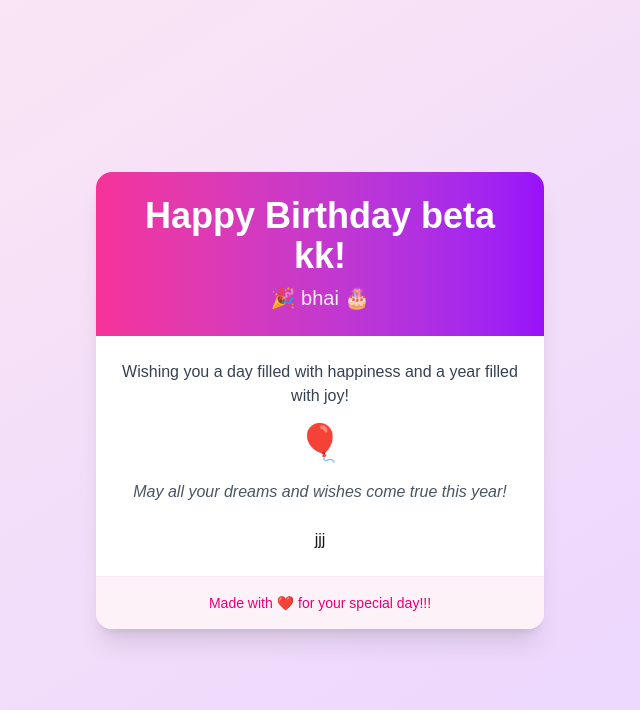
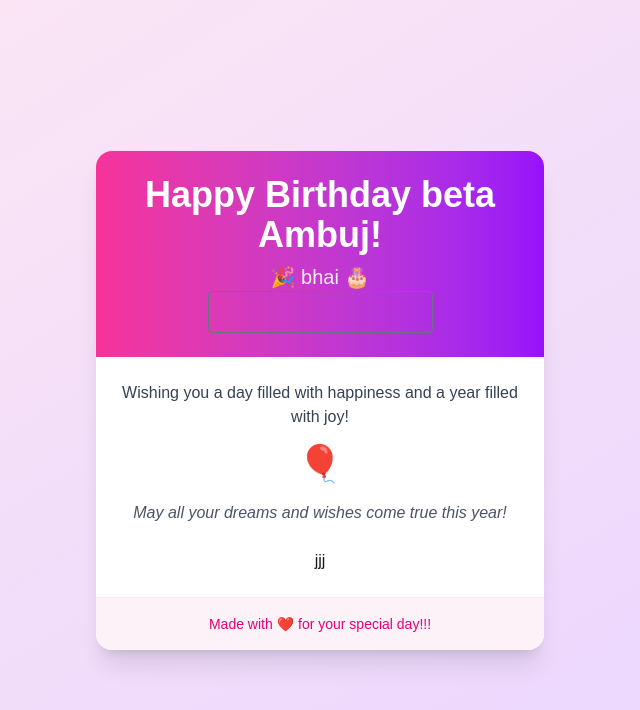
Before and after one commit to vinodpr1/depl, a Next.js app: page / in a window 1280 px wide. Shown: the top 710 px of the page, without its empty margins (320-960 px from the left). Built offline with nearby package versions, Linux system fonts and the light colour scheme.

Commit message:
added ls

```diff
--- a/src/app/page.tsx
+++ b/src/app/page.tsx
@@ -1,16 +1,20 @@
 'use client'
-import React from 'react';
+import React, {useState} from 'react';
 
 const BirthdayWish = () => {
+
+  const [name, setName] = useState("Ambuj");
 
   return (
     <div className="min-h-screen flex flex-col items-center justify-center bg-gradient-to-br from-pink-100 to-purple-200 p-4">
 
       <div className="max-w-md w-full bg-white rounded-2xl shadow-xl overflow-hidden transform transition-all hover:scale-105 duration-300">
         <div className="bg-gradient-to-r from-pink-500 to-purple-600 p-6 text-center">
-          <h1 className="text-4xl font-bold text-white mb-2">Happy Birthday beta kk!</h1>
+          <h1 className="text-4xl font-bold text-white mb-2">Happy Birthday beta {name}!</h1>
           <p className="text-xl text-white opacity-90">🎉 bhai 🎂</p>
+          <input className='border px-2 py-2 rounded border-gray-500 text-gray-500' type="text" onChange={(e)=>setName(e.target.value)}/>
         </div>
+
 
         <div className="p-6 text-center">
           <p className="text-gray-700 mb-4">
```
